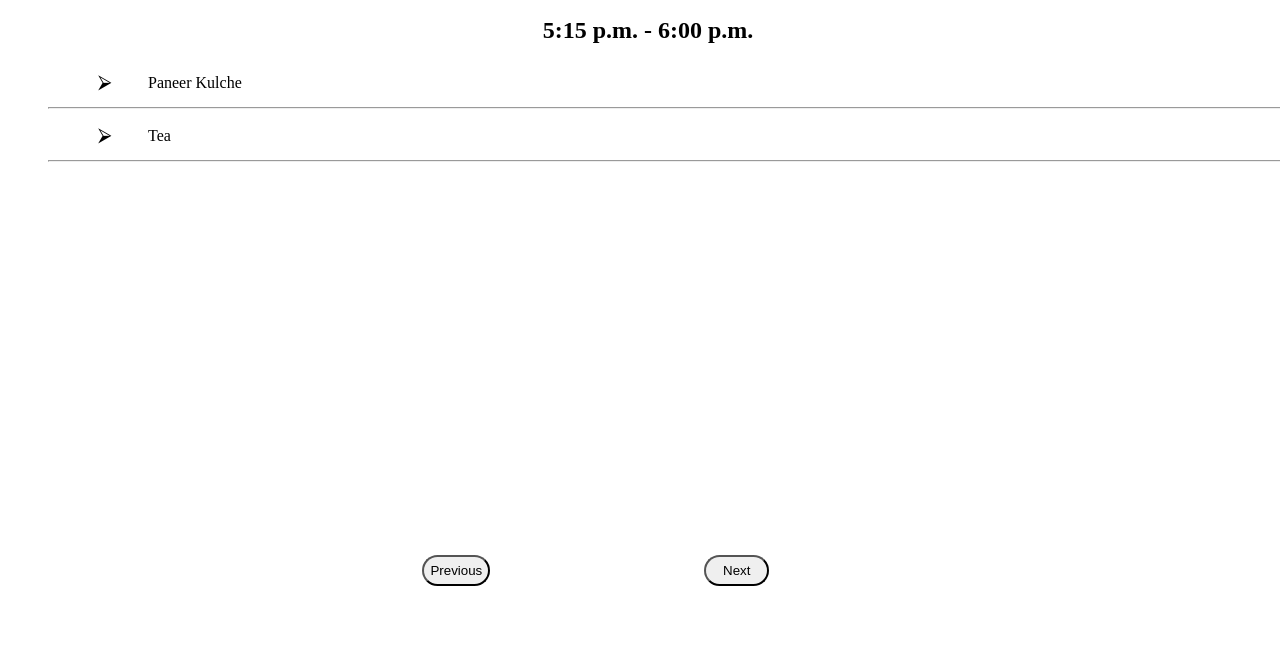
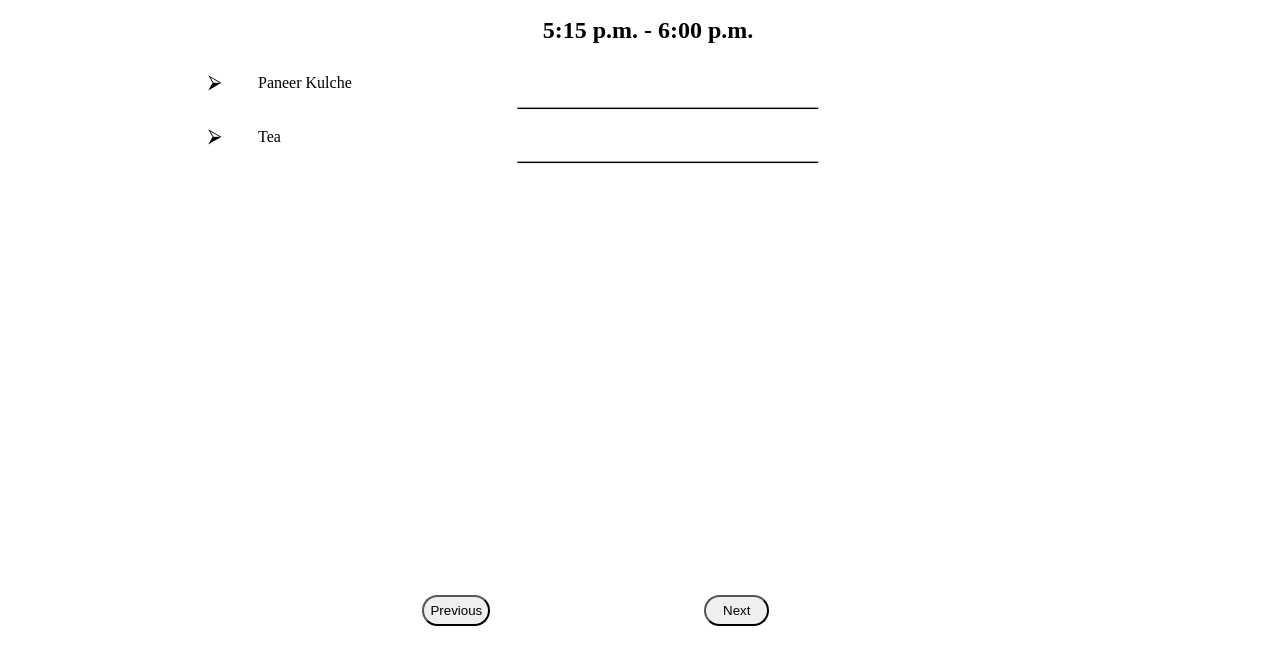
Before and after one commit to aaryanrajputhere/whatsinmymess, a plain HTML site: page Home.html in a window 1280 px wide. Shown: the part 134-798 px from the top of the page. Drawn offline with Linux system fonts and the light colour scheme.

Commit message:
Update style.css

```diff
--- a/style.css
+++ b/style.css
@@ -21,7 +21,12 @@ h2 {
   position: relative;
   text-align: center;
 }
-
+.horizontal-line {
+  height: 0.8px;
+  width: 300px;
+  background-color: black;
+  align-items: center;
+}
 
 
 li {
@@ -29,7 +34,7 @@ li {
   padding-top: 10px;
   padding-left: 90px;
   list-style: none;
-  margin-left: 10px;
+  margin-left: 120px;
 
 }
 
@@ -57,7 +62,7 @@ li::before{
 #Previous {
   position: absolute;
   border-radius: 100px;
-  bottom: 10%;
+  bottom: 5%;
   left: 33%;
   padding: 6px;
 }
@@ -66,7 +71,7 @@ li::before{
   position: absolute;
   border-radius: 100px;
   left: 55%;
-  bottom: 10%;
+  bottom: 5%;
   padding-top: 6px;
   padding-left: 17px;
   padding-right: 17px;
```
